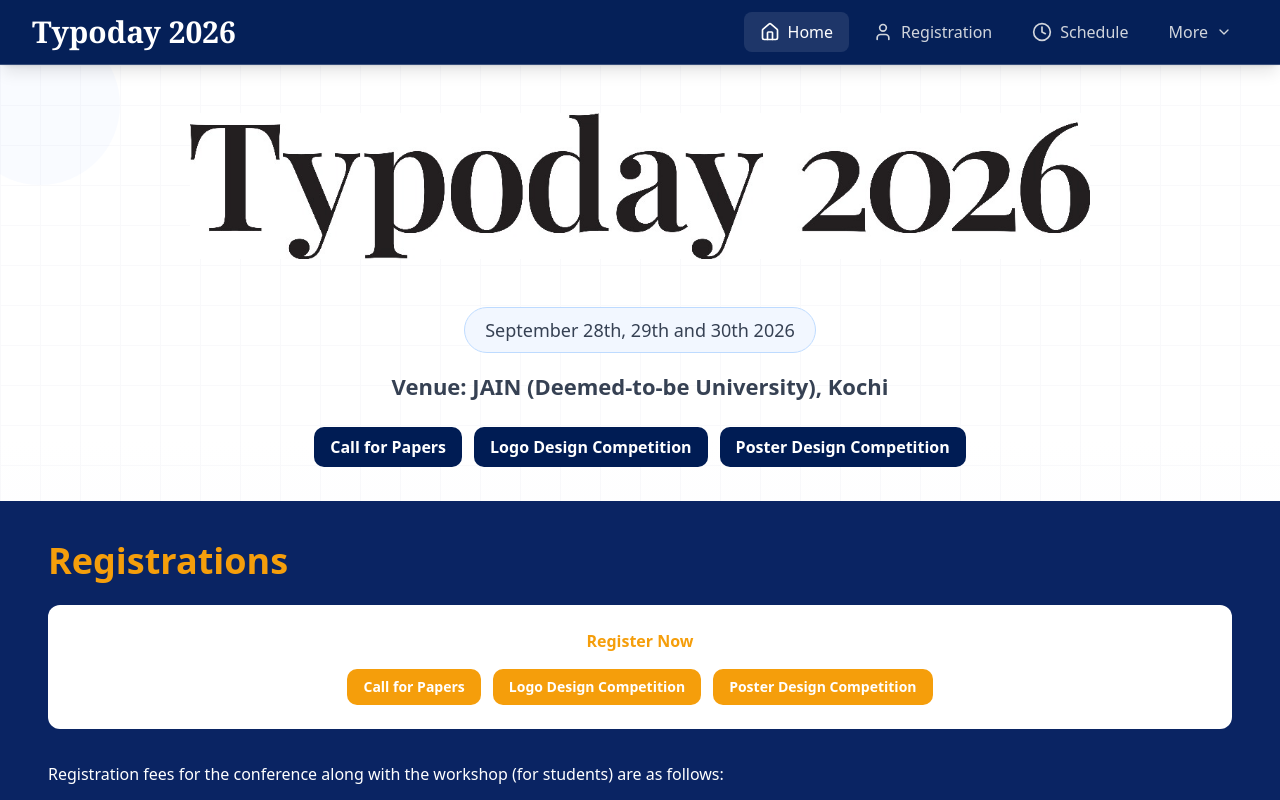
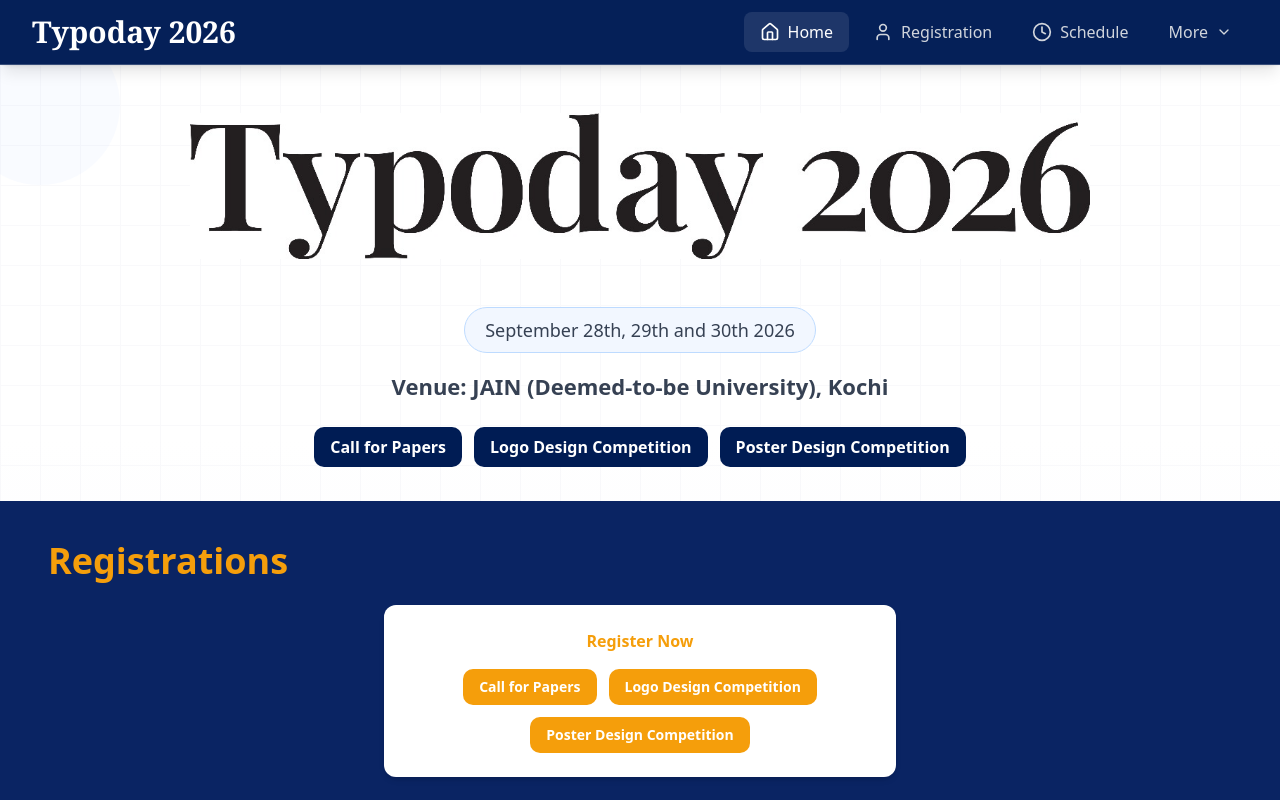
Before and after one commit to mnihadc/DesignProJain, a React (Vite) app in the folder Client/: page /registration in a window 1280 px wide. Shown: the top 800 px of the page. Built offline with nearby package versions, Linux system fonts and the light colour scheme.

Commit message:
fix: center and size Register Now box to match reference design

```diff
--- a/Client/src/pages/Registration.tsx
+++ b/Client/src/pages/Registration.tsx
@@ -79,7 +79,8 @@ const Registration = () => {
         </h1>
 
         {/* Register Now Box */}
-        <div className="bg-white rounded-xl p-6 mb-8 text-center">
+        <div className="flex justify-center mb-8">
+          <div className="bg-white rounded-xl px-8 py-6 text-center w-full max-w-lg shadow-md">
             <p className="text-[#f59e0b] font-semibold text-base mb-4">Register Now</p>
             <div className="flex flex-wrap justify-center gap-3">
               <Link to="/call-for-papers" className="px-4 py-2 text-sm font-semibold text-white bg-[#f59e0b] rounded-[10px] hover:bg-[#f59e0b]/80 transition-colors duration-200">
@@ -91,6 +92,7 @@ const Registration = () => {
               <Link to="/poster-design-competition" className="px-4 py-2 text-sm font-semibold text-white bg-[#f59e0b] rounded-[10px] hover:bg-[#f59e0b]/80 transition-colors duration-200">
                 Poster Design Competition
               </Link>
+            </div>
           </div>
         </div>
 
```
Lines whose indentation alone changed are shown as unchanged.
